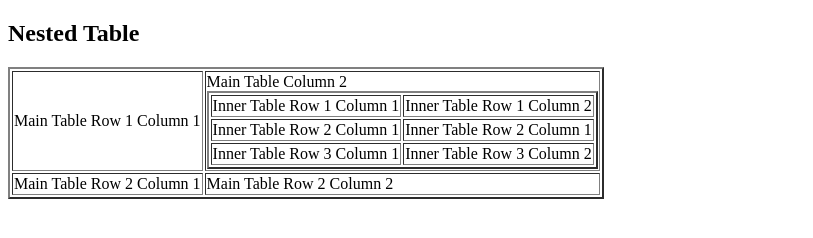
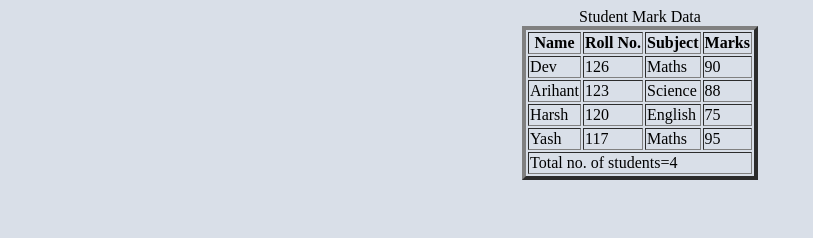
Before and after one commit to dishitas8/HTML-AIML1, a plain HTML site: page Nested Table.html in a window 1280 px wide. Shown: the whole page, without its empty margins (0-813 px from the left). Drawn offline with Linux system fonts and the light colour scheme.

Commit message:
Practical Prsctice Question 1

```diff
--- a/Nested Table.html
+++ b/Nested Table.html
@@ -1,4 +1,4 @@
-<!DOCTYPE html>
+<!-- DOCTYPE html>
 <html lang="en">
 <head>
     <meta charset="UTF-8">
@@ -34,4 +34,57 @@
     </tr>
    </table>
 </body>
+</html-->
+<!DOCTYPE html>
+<html lang="en">
+<head>
+    <meta charset="UTF-8">
+    <meta name="viewport" content="width=device-width, initial-scale=1.0">
+    <title>Practical Question 1</title>
+</head>
+<body style="background-color:rgb(217, 223, 232)" >
+   <table border="4" align="center">
+    <caption>Student Mark Data</caption>
+    <thead>
+       <tr>
+<th scope="col">Name</th>
+<th scope="col">Roll No.</th>
+<th scope="col">Subject</th>
+<th scope="col">Marks</th>
+</tr>
+    </thead>
+    <tbody>
+        <tr>
+            <td>Dev</td>
+            <td>126</td>
+            <td>Maths</td>
+            <td>90</td>
+        </tr>
+        <tr>
+            <td>Arihant</td>
+            <td>123</td>
+            <td>Science</td>
+            <td>88</td>
+        </tr>
+        <tr>
+            <td>Harsh</td>
+            <td>120</td>
+            <td>English</td>
+            <td>75</td>
+        </tr>
+        <tr>
+            <td>Yash</td>
+            <td>117</td>
+            <td>Maths</td>
+            <td>95</td>
+        </tr>
+    </tbody>
+    <tfoot>
+        <tr>
+            <td colspan="4">Total no. of students=4</td>
+        </tr>
+    </tfoot>
+
+   </table>
+</body>
 </html>
```
